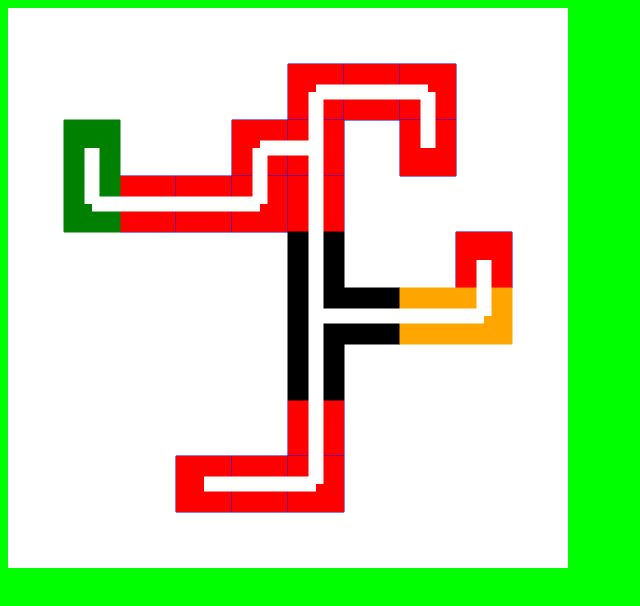
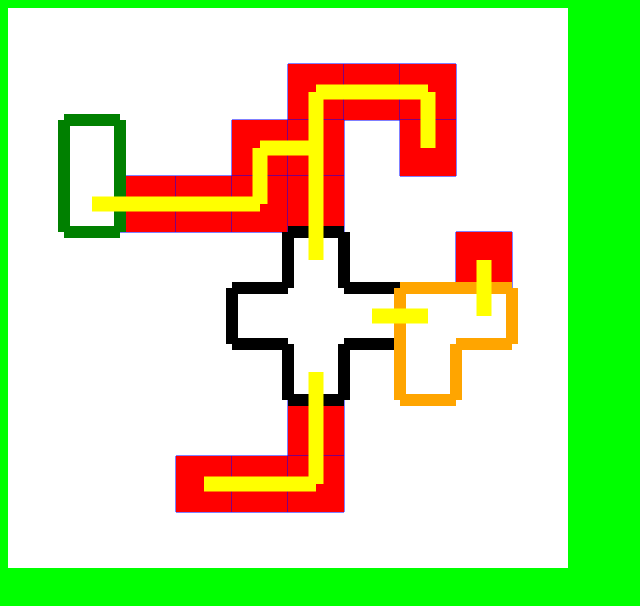
Before and after one commit to habahut/2dShooter, a website: page html/levelGenerator.html in a window 1280 px wide. Shown: the whole page, without its empty margins (0-640 px from the left). Drawn offline with nearby package versions, Linux system fonts and the light colour scheme.

Commit message:
added doors, removed redundant doors

```diff
--- a/html/levelGenerator.html
+++ b/html/levelGenerator.html
@@ -18,7 +18,7 @@
 
     <script type="text/javascript" src="../bower_components/jquery/dist/jquery.js"></script>
     <script type="text/javascript" src="../js/util/util.js"></script>
-    <!--<script type="text/javascript" src="../js/room.js"></script>-->
+    <script type="text/javascript" src="../js/room.js"></script>
     <script type="text/javascript" src="../js/levelGeneration/levelGeneration.js"></script>
 
     <body style="background-color: 00FF00">
--- a/js/levelGeneration/levelGeneration.js
+++ b/js/levelGeneration/levelGeneration.js
@@ -137,8 +137,6 @@ function primmsMethod(locs) {
 }
 
 function renderGraph(mst, locs, ctx) {
-    console.log(mst, locs);
-
     var margin = BlockSize * .15;
     ctx.fillStyle = 'red';
     ctx.strokeStyle = 'blue';
@@ -165,17 +163,12 @@ function renderGraph(mst, locs, ctx) {
 }
 
 function renderMap(roomMap, ctx) {
+    ctx.fillStyle = 'red';
+    ctx.strokeStyle = 'blue';
     for (var i = 0; i < roomMap.length; i++) {
         for (var j = 0; j < roomMap[i].length; j++) {
-            if (roomMap[j][i] == 0 || roomMap[j][i] == 2) continue;
-            if (roomMap[j][i] == 1) {
-                ctx.fillStyle = 'red';
-                ctx.strokeStyle = 'blue';
-            } else {
-                ctx.fillStyle = "blue";
-                ctx.strokeStyle = "red";
-            }
-            ctx.beginPath();
+            if (roomMap[j][i] != 1) continue;
+                        ctx.beginPath();
             ctx.rect(i * BlockSize, j * BlockSize, BlockSize, BlockSize);
             ctx.stroke();
             ctx.fill();
@@ -185,23 +178,18 @@ function renderMap(roomMap, ctx) {
 }
 
 function renderExpandedRooms(expandedRooms, ctx) {
-    //for (var i = 0; i < expandedRooms.length,i++) {
-        //expandedRooms[i].render(camera);
-    //}
-    //return;
-
-    console.log(expandedRooms);
     var colors = ["black", "blue", "green", "orange", "purple"];
     for (var i = 0;i < expandedRooms.length;i++) {
         var room = expandedRooms[i];
-        console.log(colors[i], room);
-        for (var j = 0;j < room.length; j++) {
+        ctx.fillStyle = colors[i];
+        ctx.strokeStyle = colors[i];
+        ctx.lineWidth = 12;
+        for (var j = 0;j < room.walls.length; j++) {
+            var wall = room.walls[j];
             ctx.beginPath();
-            ctx.fillStyle = colors[i];
-            ctx.strokeStyle = colors[i];
-            ctx.rect(room[j].x * BlockSize, room[j].y * BlockSize, BlockSize, BlockSize);
+            ctx.moveTo(wall.x1, wall.y1);
+            ctx.lineTo(wall.x2, wall.y2);
             ctx.stroke();
-            ctx.fill();
             ctx.closePath();
         }
     }
@@ -213,6 +201,7 @@ function renderDoors(doors) {
         var door = doors[i];
         var hBlock = BlockSize * .5;
         ctx.lineWidth = 15;
+        ctx.strokeStyle = "yellow";
         ctx.beginPath();
         ctx.moveTo(door.x1 * BlockSize + hBlock, door.y1 * BlockSize + hBlock);
         ctx.lineTo(door.x2 * BlockSize + hBlock, door.y2 * BlockSize + hBlock);
@@ -222,8 +211,6 @@ function renderDoors(doors) {
 }
 
 function roomWalk(mst, w, h) {
-    // want to get 4 expansions per 10 edges in the graph
-    // assuming map is square
     //var numExpansions = 5 / 10 * mst.length,
     var numExpansions = 5,
         expansions = [],
@@ -274,21 +261,19 @@ function roomWalk(mst, w, h) {
     }
 
     world.expandedRooms = [];
-    console.log('expanding rooms: ', expandLocs.length);
+    // each expanded room gets an ID within the map array
+    // to simplify identifying it later.
+    var expandId = 2;
     for (var i = 0;i < expandLocs.length;i++) {
         var room = [];
-        mergeRooms(world.map, expandLocs[i][0], expandLocs[i][1], room);
-        //world.rooms.push(new Room(room, BlockSize));
-                //////////// need to add world.rooms
-                // need to add "roomify" all ones in the array
-                // need to set up doors somehow more intelligently.... can probably cull them within
-                // room() constructor
-        world.expandedRooms.push(room);
+        mergeRooms(world.map, expandId, expandLocs[i][0], expandLocs[i][1], room);
+        world.expandedRooms.push(new Room(room, BlockSize, world.doors));
+        expandId++;
     }
     return world;
 }
 
-function mergeRooms(map, x, y, rooms, depth) {
+function mergeRooms(map, id, x, y, rooms, depth) {
     if (!(0 <= x && x < map[0].length &&
         0 <= y && y < map.length)) {
            return;
@@ -297,27 +282,46 @@ function mergeRooms(map, x, y, rooms, depth) {
     if (depth > 2) return;
     if (map[y][x] == 0) {
         if (getRandomNR(0,1) < .6 / depth) {
-            map[y][x] = 2;
-            rooms.push({"x": x,"Y": y});
+            map[y][x] = id;
+            rooms.push({"x": x,"y": y});
         }
     } else if (map[y][x] == 1) {
         rooms.push({"x": x,"y": y});
-        map[y][x] = 2;
+        map[y][x] = id;
         /// depth squared?
         if (getRandomNR(0,1) < 1 / depth) {
-            mergeRooms(map, x - 1, y, rooms, depth + 1);
+            mergeRooms(map, id, x - 1, y, rooms, depth + 1);
         }
         if (getRandomNR(0,1) < 1 / depth) {
-            mergeRooms(map, x + 1, y, rooms, depth + 1);
+            mergeRooms(map, id, x + 1, y, rooms, depth + 1);
         }
         if (getRandomNR(0,1) < 1 / depth) {
-            mergeRooms(map, x, y - 1, rooms, depth + 1);
+            mergeRooms(map, id, x, y - 1, rooms, depth + 1);
 
         }
         if (getRandomNR(0,1) < 1 / depth) {
-            mergeRooms(map, x, y + 1, rooms, depth + 1);
+            mergeRooms(map, id, x, y + 1, rooms, depth + 1);
         }
     }
+}
+
+function roomifyAll(world) {
+
+
+}
+
+function cullDoors(world) {
+    for (var i = world.doors.length - 1;i >= 0;i--) {
+        door = world.doors[i];
+        // if both the start and end have the same value
+        // and the value is not a "regular" room (1), then the door
+        // is between nodes in the same expanded room and can be removed
+        if (world.map[door.y1][door.x1] == world.map[door.y2][door.x2]) {
+            if (world.map[door.y1][door.x1] != 1) {
+                world.doors.splice(i, 1);
+            }
+        }
+    };
 }
 
 $(document).ready(function() {
@@ -350,6 +354,10 @@ $(document).ready(function() {
     //console.log('locs', locs);
 
     var world = roomWalk(mst, width, height);
+    //roomifyAll()
+    cullDoors(world);
+    // assign doors() -> assigns all doors to the various rooms they belong to
+    // addWindows() -> self explanatory
     renderMap(world.map, ctx);
     renderExpandedRooms(world.expandedRooms, ctx);
     renderDoors(world.doors);
@@ -360,10 +368,13 @@ $(document).ready(function() {
 
 ////// next steps
 //
+//  turn all rooms into room objects.
+//  cull doors within rooms
+//
+//
+//
 //  maybe try and chose rooms to expand that are far away from eachother? that way
 //  there will be less frequent overlapping
 //
-//  create doors: this should be doable along the MST paths
-//
 //  create windows. it seems likely this will require iterating over all the rooms to see
 //  whats next to it. Could also create teh adjacency map during room walk
--- a/js/room.js
+++ b/js/room.js
@@ -1,28 +1,39 @@
 (function() {
-    function Room(coords, roomSize, sprites) {
+    function Room(coords, roomSize, doors, sprites) {
         var self = this;
         this.sprites = sprites || [];
-        this.walls = defineWalls(coords);
+        this.walls = defineWalls(coords, roomSize);
         this.roomSize = roomSize;
     };
 
-    function defineWalls(coords) {
+    ////////// should also cull the doors here....
+    function defineWalls(coords, roomSize) {
         walls = [];
         for (var i = 0;i < coords.length;i++) {
             var thisRoom = coords[i],
-                thisWalls = {"n": 1, "e": 1, "s": 1, "w": 1};
+                thisWalls = {"n": 1, "e": 1, "s": 1, "w": 1},
+                x = thisRoom.x,
+                y = thisRoom.y;
 
             for (var j = 0; j < coords.length; j++) {
                 if (i == j) continue;
                 var compareRoom = coords[j];
-                if (thisRoom.x + 1 == compareRoom.x) thisWalls.e = 0;
-                if (thisRoom.x - 1 == compareRoom.x) thisWalls.w = 0;
-                if (thisRoom.y + 1 == compareRoom.y) thisWalls.s = 0;
-                if (thisRoom.y - 1 == compareRoom.y) thisWalls.n = 0;
+                // if the y values are the same, compare if they are adjacent in the
+                // X plane, if so remove the wall between them.
+                if (thisRoom.y == compareRoom.y) {
+                    if (thisRoom.x + 1 == compareRoom.x) thisWalls.e = 0;
+                    if (thisRoom.x - 1 == compareRoom.x) thisWalls.w = 0;
+                }
+                // same as above, but if the X is the same, then remove adjacent
+                // walls along the Y plane.
+                if (thisRoom.x == compareRoom.x) {
+                    if (thisRoom.y + 1 == compareRoom.y) thisWalls.s = 0;
+                    if (thisRoom.y - 1 == compareRoom.y) thisWalls.n = 0;
+                }
             }
             if (thisWalls.n) {
                 walls.push({"x1": x * roomSize, "y1": y * roomSize,
-                            "x2": (x + 1) * roomSize, "y1": y * roomSize});
+                            "x2": (x + 1) * roomSize, "y2": y * roomSize});
             }
             if (thisWalls.e) {
                 walls.push({"x1": (x + 1) * roomSize, "y1": y * roomSize,
@@ -30,11 +41,11 @@
             }
             if (thisWalls.s) {
                 walls.push({"x1": x * roomSize, "y1": (y + 1) * roomSize,
-                            "x2": (x + 1) * roomSize, "y1": (y + 1) * roomSize});
+                            "x2": (x + 1) * roomSize, "y2": (y + 1) * roomSize});
             }
             if (thisWalls.w) {
                 walls.push({"x1": x * roomSize, "y1": y * roomSize,
-                            "x2": x * roomSize, "y1": (y + 1) * roomSize});
+                            "x2": x * roomSize, "y2": (y + 1) * roomSize});
             }
         }
         return walls;
@@ -51,4 +62,6 @@
             ctx.closePath();
         });
     }
+
+    window.Room = Room;
 })();
```
